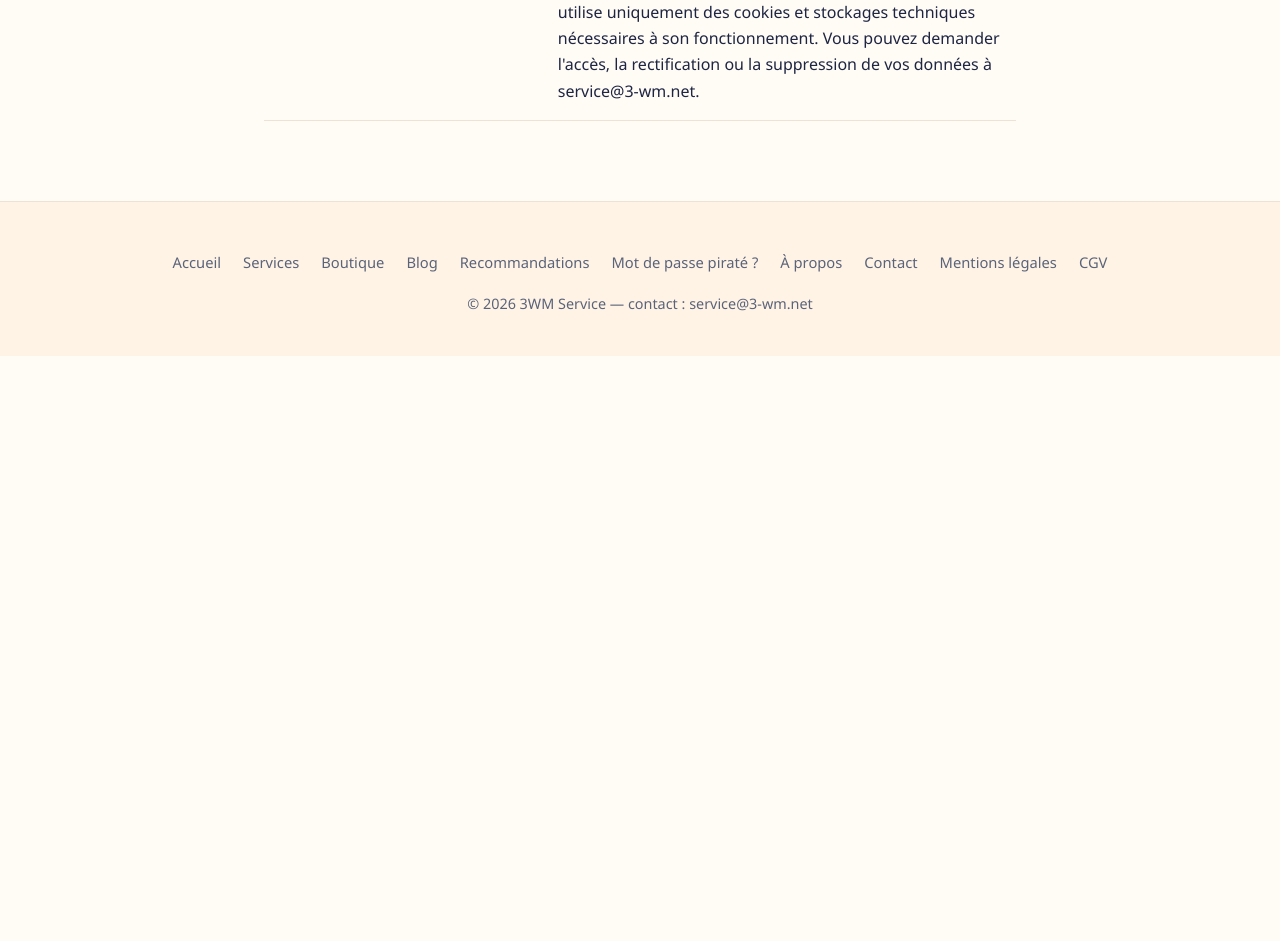
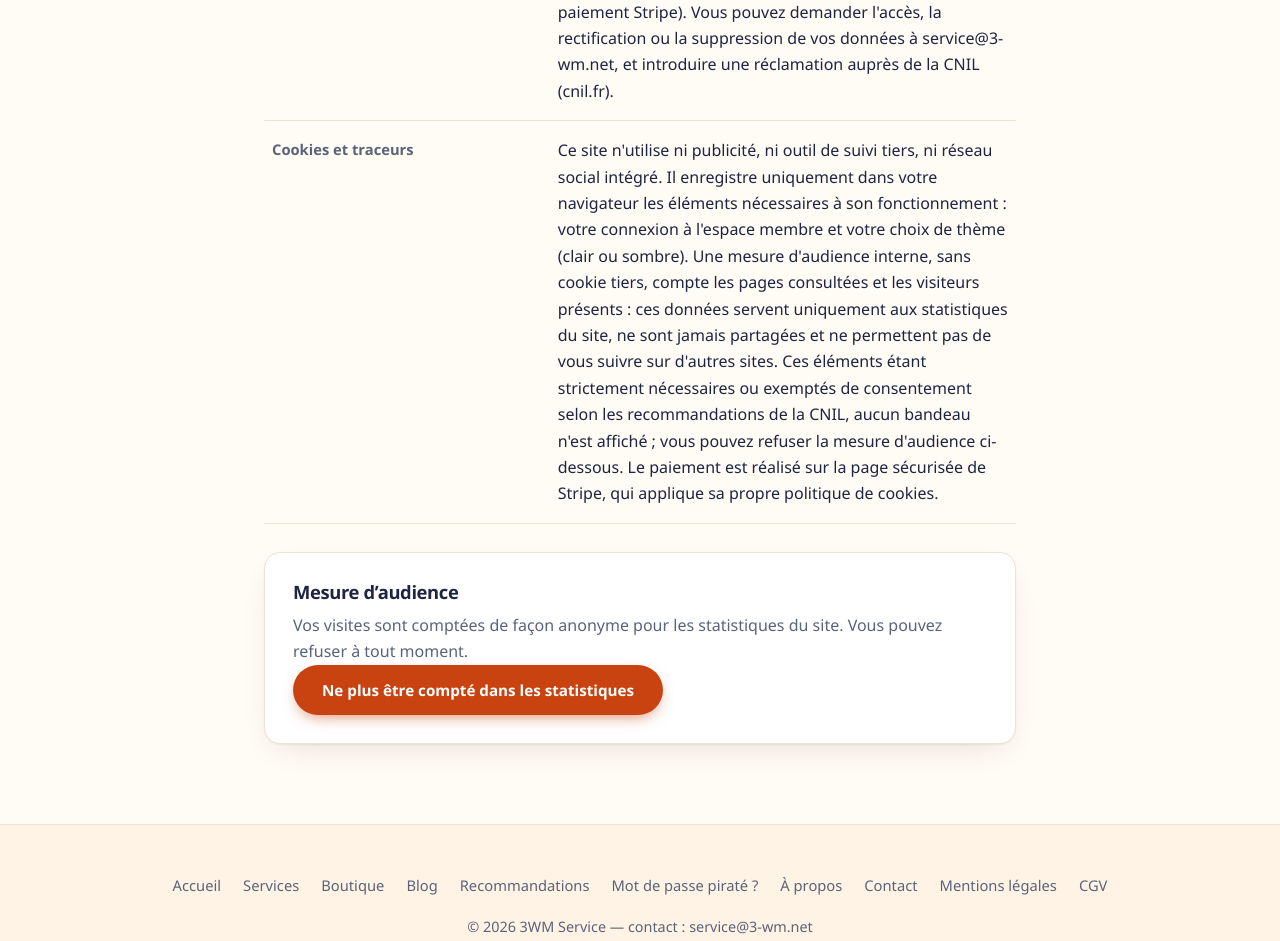
Before and after one commit to lhommedumilieu/3wm-service-site, a React (Vite) app: page /mentions-legales in a window 1280 px wide. Shown: the part 1460-2401 px from the top of the page. Before the commit the page ends 1816 px from the top, so only its background shows below. Built offline with nearby package versions, Linux system fonts and the light colour scheme; no server answers.

Commit message:
Add files via upload

```diff
--- a/src/pages/MentionsLegales.jsx
+++ b/src/pages/MentionsLegales.jsx
@@ -1,4 +1,43 @@
+import { useState } from 'react'
 import useDocumentMeta from '../hooks/useDocumentMeta.js'
+
+const CLE_STATS = '3wm-stats-refusees'
+
+// Permet au visiteur de refuser la mesure d'audience (condition de l'exemption CNIL).
+function ChoixStatistiques() {
+  const lire = () => {
+    try {
+      return localStorage.getItem(CLE_STATS) === '1'
+    } catch {
+      return false
+    }
+  }
+  const [refuse, setRefuse] = useState(lire)
+
+  function basculer() {
+    try {
+      if (refuse) localStorage.removeItem(CLE_STATS)
+      else localStorage.setItem(CLE_STATS, '1')
+      setRefuse(!refuse)
+    } catch {
+      /* stockage indisponible (navigation privée) : rien n'est enregistré de toute façon */
+    }
+  }
+
+  return (
+    <div className="card" style={{ marginTop: 28 }}>
+      <h2 className="mt-0" style={{ fontSize: '1.15rem' }}>Mesure d’audience</h2>
+      <p>
+        {refuse
+          ? 'Vous avez refusé la mesure d’audience : vos visites ne sont plus comptées sur ce navigateur.'
+          : 'Vos visites sont comptées de façon anonyme pour les statistiques du site. Vous pouvez refuser à tout moment.'}
+      </p>
+      <button type="button" className={`btn ${refuse ? 'btn-outline' : 'btn-primary'}`} onClick={basculer}>
+        {refuse ? 'Accepter à nouveau la mesure d’audience' : 'Ne plus être compté dans les statistiques'}
+      </button>
+    </div>
+  )
+}
 
 export default function MentionsLegales() {
   useDocumentMeta(
@@ -19,7 +58,8 @@ export default function MentionsLegales() {
     ['Conditions de vente', <a href="/cgv">Conditions générales de vente</a>],
     ['Propriété intellectuelle', "L'ensemble des contenus de ce site (textes, images, ebooks) est la propriété de 3WM Service, sauf mention contraire. Toute reproduction sans autorisation est interdite."],
     ['Clause de non-responsabilité', "Les informations fournies sur ce site (articles, contenus des ebooks) le sont à titre indicatif. Les prestations vendues sont régies par les conditions générales de vente."],
-    ['Traitement des données personnelles (RGPD) et cookies', "Les données collectées (formulaire de contact, compte membre, commandes) servent uniquement à répondre aux demandes, gérer les comptes, exécuter les prestations et établir les factures. Elles ne sont ni revendues ni partagées, hors prestataires techniques nécessaires (hébergement de la base de données Supabase, paiement Stripe). Ce site utilise uniquement des cookies et stockages techniques nécessaires à son fonctionnement. Vous pouvez demander l'accès, la rectification ou la suppression de vos données à service@3-wm.net."],
+    ['Données personnelles (RGPD)', "Les données collectées (formulaire de contact, compte membre, avis, commandes) servent uniquement à répondre aux demandes, gérer les comptes, publier les avis, exécuter les prestations et établir les factures. Elles ne sont ni revendues ni partagées, hors prestataires techniques nécessaires (base de données Supabase, paiement Stripe). Vous pouvez demander l'accès, la rectification ou la suppression de vos données à service@3-wm.net, et introduire une réclamation auprès de la CNIL (cnil.fr)."],
+    ['Cookies et traceurs', "Ce site n'utilise ni publicité, ni outil de suivi tiers, ni réseau social intégré. Il enregistre uniquement dans votre navigateur les éléments nécessaires à son fonctionnement : votre connexion à l'espace membre et votre choix de thème (clair ou sombre). Une mesure d'audience interne, sans cookie tiers, compte les pages consultées et les visiteurs présents : ces données servent uniquement aux statistiques du site, ne sont jamais partagées et ne permettent pas de vous suivre sur d'autres sites. Ces éléments étant strictement nécessaires ou exemptés de consentement selon les recommandations de la CNIL, aucun bandeau n'est affiché ; vous pouvez refuser la mesure d'audience ci-dessous. Le paiement est réalisé sur la page sécurisée de Stripe, qui applique sa propre politique de cookies."],
   ]
 
   return (
@@ -43,6 +83,7 @@ export default function MentionsLegales() {
               ))}
             </tbody>
           </table>
+          <ChoixStatistiques />
         </div>
       </section>
     </>
```
